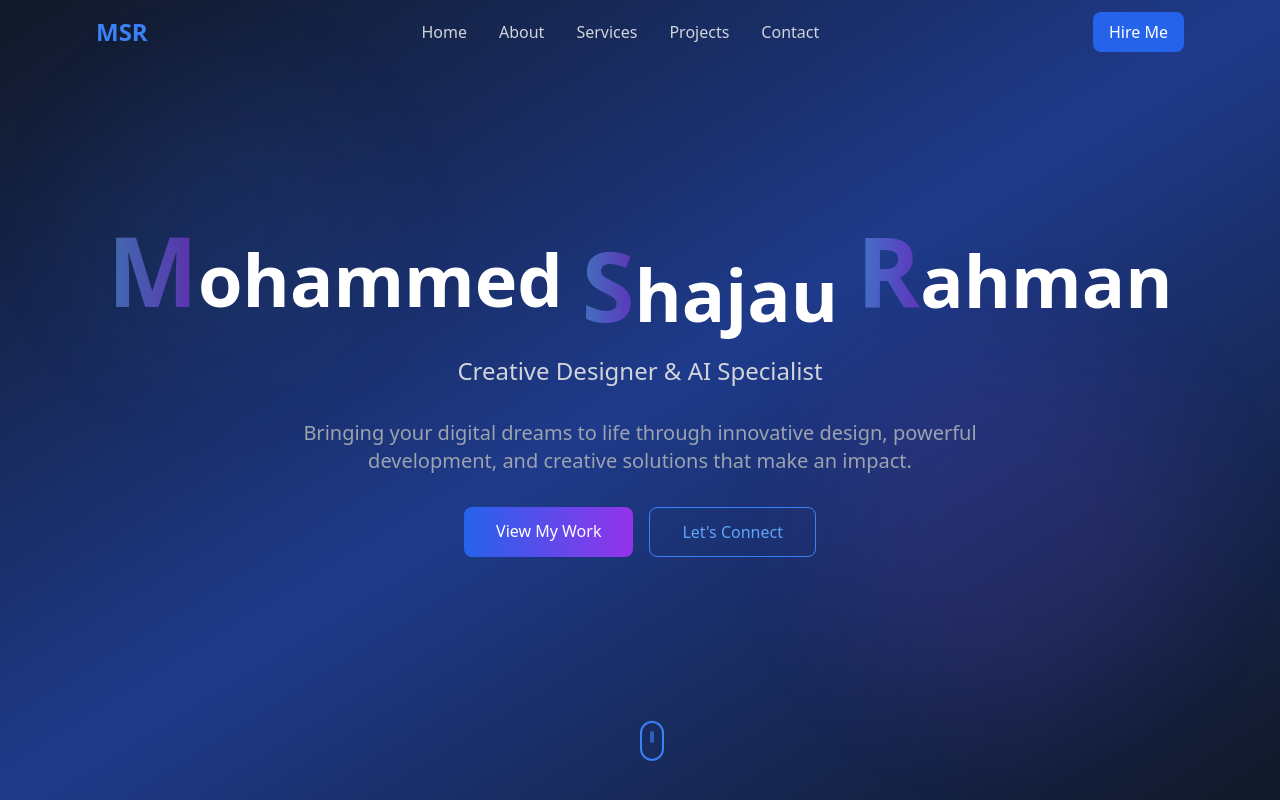
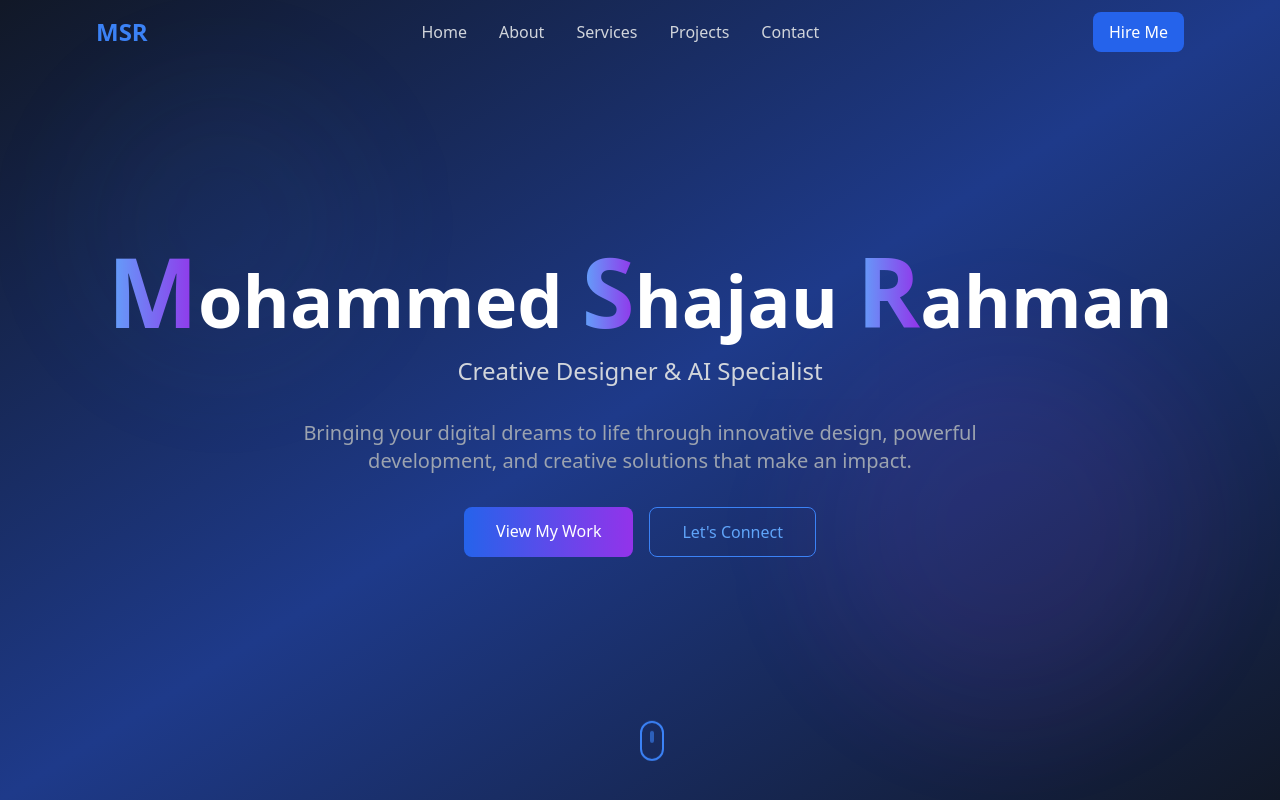
Before and after one commit to shajaurahman10/msr-animated-dreams-folio, a React (Vite) app: page / in a window 1280 px wide. Shown: the top 800 px of the page. Built offline with nearby package versions, Linux system fonts and the light colour scheme.

Commit message:
Refactor: Reduce animation on hero name
Reduce the animation on the hero name to a subtle movement on hover.

```diff
--- a/src/components/Hero.tsx
+++ b/src/components/Hero.tsx
@@ -29,15 +29,15 @@ const Hero = () => {
             </h1>
           ) : (
             <div className="animate-scale-in">
-              <h1 className="text-5xl md:text-7xl font-bold text-white mb-4">
-                <span className="inline-block animate-bounce">
-                  <span className="bg-gradient-to-r from-blue-400 to-purple-600 bg-clip-text text-transparent text-6xl md:text-8xl animate-pulse">M</span>ohammed
+              <h1 className="text-5xl md:text-7xl font-bold text-white mb-4 cursor-pointer hover:transform hover:scale-105 transition-transform duration-300">
+                <span className="hover:text-blue-400 transition-colors duration-300">
+                  <span className="bg-gradient-to-r from-blue-400 to-purple-600 bg-clip-text text-transparent text-6xl md:text-8xl">M</span>ohammed
                 </span>{" "}
-                <span className="inline-block animate-bounce delay-300">
-                  <span className="bg-gradient-to-r from-blue-400 to-purple-600 bg-clip-text text-transparent text-6xl md:text-8xl animate-pulse">S</span>hajau
+                <span className="hover:text-blue-400 transition-colors duration-300">
+                  <span className="bg-gradient-to-r from-blue-400 to-purple-600 bg-clip-text text-transparent text-6xl md:text-8xl">S</span>hajau
                 </span>{" "}
-                <span className="inline-block animate-bounce delay-500">
-                  <span className="bg-gradient-to-r from-blue-400 to-purple-600 bg-clip-text text-transparent text-6xl md:text-8xl animate-pulse">R</span>ahman
+                <span className="hover:text-blue-400 transition-colors duration-300">
+                  <span className="bg-gradient-to-r from-blue-400 to-purple-600 bg-clip-text text-transparent text-6xl md:text-8xl">R</span>ahman
                 </span>
               </h1>
               <div className="text-xl md:text-2xl text-gray-300 animate-fade-in delay-500">
```
